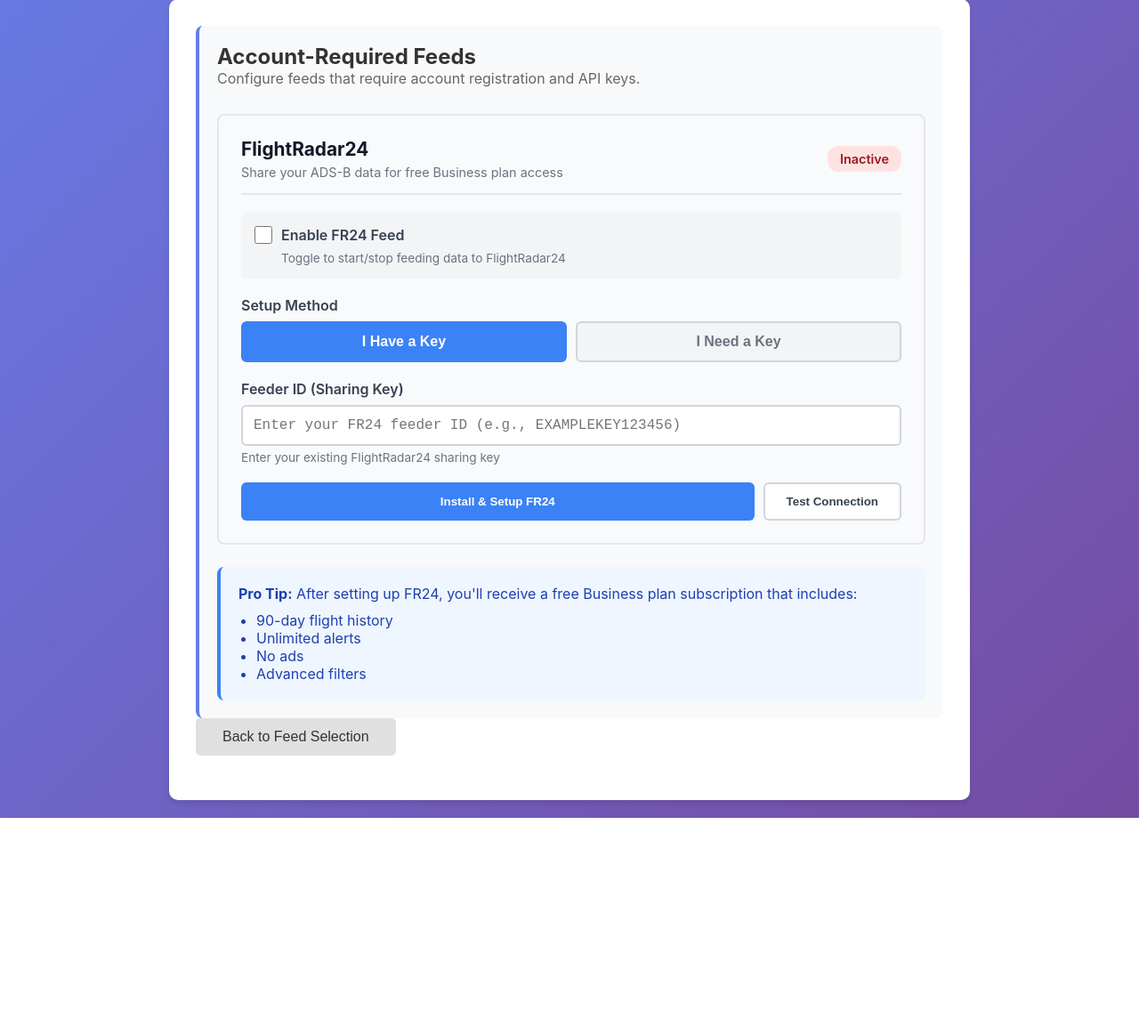
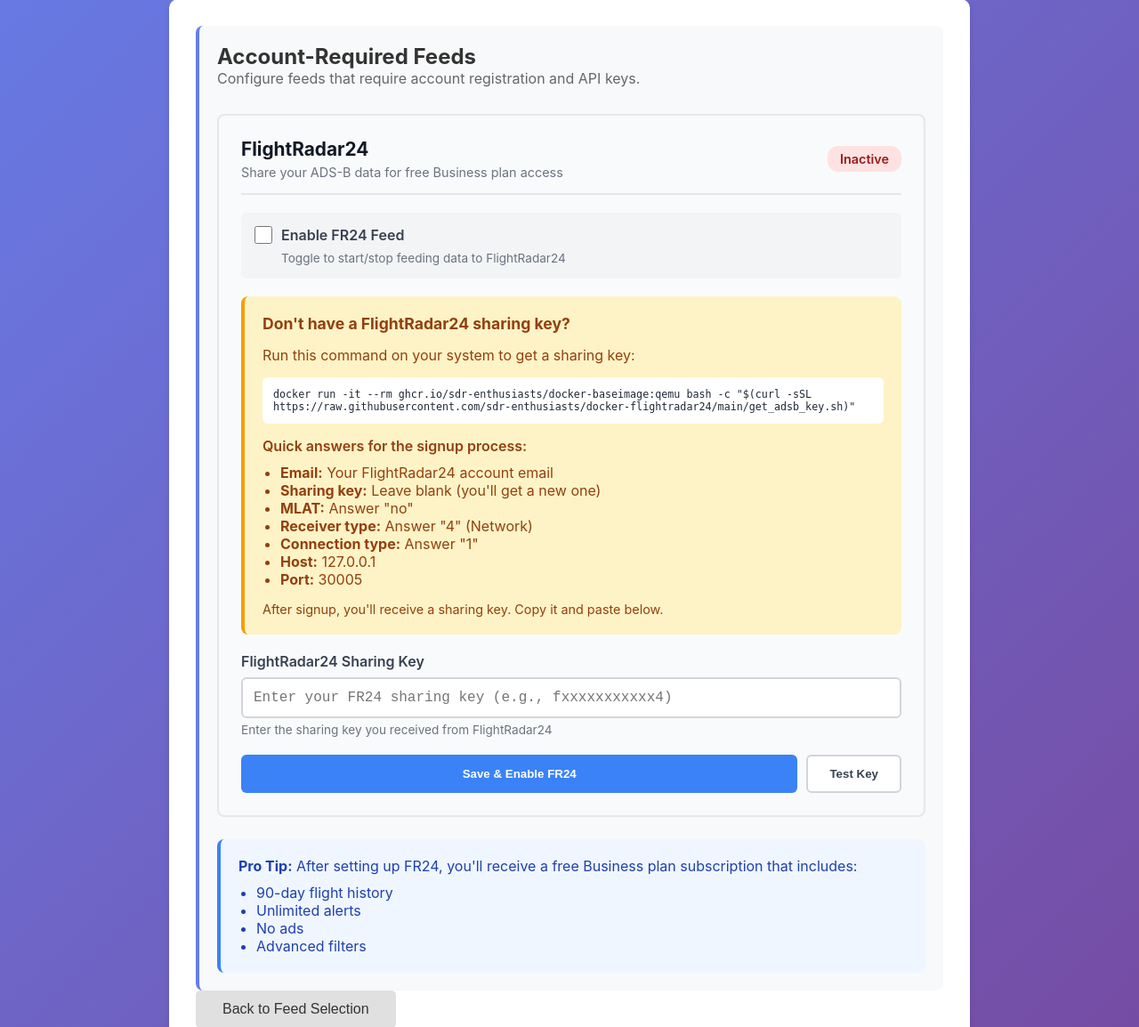
Before and after one commit to cfd2474/feeder_test, a Flask app: page /feeds/account-required in a window 1280 px wide. Shown: the part 247-1401 px from the top of the page at 89% size. Before the commit the page ends 1166 px from the top, so only its background shows below. Run offline with Flask 3, Linux system fonts and the light colour scheme.

Commit message:
fr24 rework

```diff
--- a/web/app.py
+++ b/web/app.py
@@ -17,7 +17,7 @@
 app = Flask(__name__)
 
 # Version information
-VERSION = "2.35.0"
+VERSION = "2.36.0"
 
 # Global progress tracking
 service_progress = {
@@ -937,50 +937,32 @@
         if not feeder_id:
             return jsonify({'success': False, 'message': 'Feeder ID is required'})
 
-        # Read current env
-        env = read_env()
-
-        # Update .env with FR24 key and enable it
+        # Update .env with FR24 key
         update_env_var('FR24_KEY', feeder_id)
         update_env_var('FR24_ENABLED', 'true')
 
-        # Check if FR24 container exists
-        check_result = subprocess.run(['docker', 'ps', '-a', '--filter', 'name=fr24feed', '--format', '{{.Names}}'],
-                                     capture_output=True, text=True, timeout=5)
+        # Start FR24 container using docker-compose
+        compose_file = '/opt/taknet-ps/config/docker-compose.yml'
+        env_file = '/opt/taknet-ps/config/.env'
 
-        if 'fr24feed' in check_result.stdout:
-            # Container exists, remove it first
-            subprocess.run(['docker', 'rm', '-f', 'fr24feed'], timeout=30, check=True)
-
-        # Create new FR24 container
-        # CRITICAL: Must specify BEASTHOST to tell FR24 where to get ADSB data
-        docker_cmd = [
-            'docker', 'run', '-d',
-            '--name', 'fr24feed',
-            '--restart', 'unless-stopped',
-            '-e', 'BEASTHOST=ultrafeeder',  # CRITICAL: Points to ultrafeeder for data
-            '-e', f'FR24KEY={feeder_id}',
-            '-e', 'MLAT=yes',
-            '-p', '8754:8754',
-            '--tmpfs', '/var/log',  # Reduce SD card wear
-            'ghcr.io/sdr-enthusiasts/docker-flightradar24:latest'
-        ]
-
-        result = subprocess.run(docker_cmd, capture_output=True, text=True, timeout=60, check=True)
+        result = subprocess.run(
+            ['docker-compose', '-f', compose_file, '--env-file', env_file, 'up', '-d', 'fr24'],
+            capture_output=True, text=True, timeout=60
+        )
 
         if result.returncode == 0:
-            return jsonify({'success': True, 'message': 'FR24 container created and started successfully'})
+            return jsonify({'success': True, 'message': 'FR24 feed enabled successfully'})
         else:
-            return jsonify({'success': False, 'message': f'Failed to create container: {result.stderr}'})
+            return jsonify({'success': False, 'message': f'Failed to start FR24: {result.stderr}'})
 
-    except subprocess.CalledProcessError as e:
-        return jsonify({'success': False, 'message': f'Docker error: {e.stderr if e.stderr else str(e)}'})
+    except subprocess.TimeoutExpired:
+        return jsonify({'success': False, 'message': 'Operation timed out'})
     except Exception as e:
         return jsonify({'success': False, 'message': str(e)})
 
 @app.route('/api/feeds/fr24/test', methods=['POST'])
 def api_fr24_test():
-    """Test FR24 connection"""
+    """Test FR24 key validity"""
     try:
         data = request.json
         feeder_id = data.get('feeder_id', '').strip()
@@ -992,110 +974,11 @@
         if len(feeder_id) < 10:
             return jsonify({'success': False, 'message': 'Feeder ID appears invalid (too short)'})
 
-        # Check if FR24 container is running
-        check_result = subprocess.run(['docker', 'ps', '--filter', 'name=fr24feed', '--format', '{{.Names}}'],
-                                     capture_output=True, text=True, timeout=5)
-
-        if 'fr24feed' not in check_result.stdout:
-            return jsonify({'success': False, 'message': 'FR24 container not running'})
-
-        return jsonify({'success': True, 'message': 'FR24 connection test passed'})
+        # Key looks valid
+        return jsonify({'success': True, 'message': 'FR24 key format appears valid'})
 
     except Exception as e:
         return jsonify({'success': False, 'message': str(e)})
-
-@app.route('/api/feeds/fr24/register', methods=['POST'])
-def api_fr24_register():
-    """Register new FR24 account using official signup process"""
-    try:
-        data = request.json
-        email = data.get('email', '').strip()
-
-        if not email:
-            return jsonify({'success': False, 'message': 'Email is required'})
-
-        # Read current env for location data
-        env = read_env()
-        lat = env.get('FEEDER_LAT', '0')
-        lon = env.get('FEEDER_LONG', '0')
-        alt = env.get('FEEDER_ALT_FT', '0')
-
-        # Validate we have location data
-        if lat == '0' or lon == '0':
-            return jsonify({
-                'success': False,
-                'message': 'Feeder location not configured. Please set up your location in Settings first.'
-            })
-
-        # Prepare answers for fr24feed --signup interactive prompts
-        # Based on the signup log, here's the sequence:
-        signup_inputs = f'''{email}
-
-yes
-{lat}
-{lon}
-{alt}
-yes
-5
-ultrafeeder
-30005
-no
-no
-'''
-
-        # Run fr24feed --signup in Docker container with stdin
-        docker_cmd = [
-            'docker', 'run', '-i', '--rm',
-            'ghcr.io/sdr-enthusiasts/docker-flightradar24:latest',
-            'fr24feed', '--signup'
-        ]
-
-        try:
-            # Run the signup process
-            result = subprocess.run(
-                docker_cmd,
-                input=signup_inputs,
-                capture_output=True,
-                text=True,
-                timeout=120
-            )
-
-            # Check output - even if there's an "ERROR" at the end, registration usually succeeds
-            output = result.stdout + result.stderr
-
-            # Look for success indicators
-            if 'Submitting form data' in output or 'Please check your inbox' in output:
-                # Registration was likely successful
-                return jsonify({
-                    'success': True,
-                    'message': 'Registration submitted successfully!',
-                    'instructions': 'Check your email and visit the FR24 website to get your sharing key.',
-                    'email': email,
-                    'fr24_url': 'https://www.flightradar24.com/account/data-sharing'
-                })
-            else:
-                return jsonify({
-                    'success': False,
-                    'message': 'Registration may have failed. Please try manual registration.',
-                    'instructions': f'Visit https://www.flightradar24.com/share-your-data to register manually with email: {email}'
-                })
-
-        except subprocess.TimeoutExpired:
-            # Timeout might still mean success - FR24 registration can complete even with final error
-            return jsonify({
-                'success': True,
-                'message': 'Registration submitted (process timed out, but likely successful).',
-                'instructions': 'Check your email and visit the FR24 website to get your sharing key.',
-                'email': email,
-                'fr24_url': 'https://www.flightradar24.com/account/data-sharing'
-            })
-
-    except Exception as e:
-        return jsonify({
-            'success': False,
-            'message': f'Registration error: {str(e)}',
-            'instructions': f'Please register manually at https://www.flightradar24.com/share-your-data'
-        })
 
 @app.route('/api/feeds/fr24/toggle', methods=['POST'])
 def api_fr24_toggle():
@@ -1107,23 +990,28 @@
         # Update .env
         update_env_var('FR24_ENABLED', 'true' if enabled else 'false')
 
-        # Start or stop FR24 container
+        compose_file = '/opt/taknet-ps/config/docker-compose.yml'
+        env_file = '/opt/taknet-ps/config/.env'
+
+        # Start or stop FR24 container using docker-compose
         if enabled:
-            # Start container if it exists
-            check_result = subprocess.run(['docker', 'ps', '-a', '--filter', 'name=fr24feed', '--format', '{{.Names}}'],
-                                         capture_output=True, text=True, timeout=5)
-            if 'fr24feed' in check_result.stdout:
-                subprocess.run(['docker', 'start', 'fr24feed'], timeout=30, check=True)
-                return jsonify({'success': True, 'message': 'FR24 feed enabled'})
-            else:
-                return jsonify({'success': False, 'message': 'FR24 container not found. Please set up FR24 first.'})
+            result = subprocess.run(
+                ['docker-compose', '-f', compose_file, '--env-file', env_file, 'up', '-d', 'fr24'],
+                capture_output=True, text=True, timeout=60
+            )
         else:
-            # Stop container
-            subprocess.run(['docker', 'stop', 'fr24feed'], timeout=30, check=True)
-            return jsonify({'success': True, 'message': 'FR24 feed disabled'})
+            result = subprocess.run(
+                ['docker-compose', '-f', compose_file, 'stop', 'fr24'],
+                capture_output=True, text=True, timeout=30
+            )
 
-    except subprocess.CalledProcessError as e:
-        return jsonify({'success': False, 'message': f'Docker error: {e.stderr if e.stderr else str(e)}'})
+        if result.returncode == 0:
+            return jsonify({'success': True, 'message': f'FR24 feed {"enabled" if enabled else "disabled"}'})
+        else:
+            return jsonify({'success': False, 'message': f'Failed: {result.stderr}'})
+
+    except subprocess.TimeoutExpired:
+        return jsonify({'success': False, 'message': 'Operation timed out'})
     except Exception as e:
         return jsonify({'success': False, 'message': str(e)})
 
--- a/web/templates/feeds-account-required.html
+++ b/web/templates/feeds-account-required.html
@@ -298,99 +298,54 @@
                         </p>
                     </div>
 
-                    <!-- Setup Method Selector -->
-                    <div class="config-section">
-                        <label class="config-label">Setup Method</label>
-                        <div style="display: flex; gap: 10px; margin-bottom: 20px;">
-                            <button
-                                class="setup-method-btn active"
-                                id="method-have-key"
-                                onclick="switchSetupMethod('have-key')"
-                            >
-                                I Have a Key
-                            </button>
-                            <button
-                                class="setup-method-btn"
-                                id="method-need-key"
-                                onclick="switchSetupMethod('need-key')"
-                            >
-                                I Need a Key
-                            </button>
+                    <!-- Get Your Key Instructions -->
+                    <div class="config-section" style="padding: 20px; background: #fef3c7; border-radius: 8px; border-left: 4px solid #f59e0b; margin-bottom: 20px;">
+                        <h4 style="margin: 0 0 15px 0; color: #92400e; font-size: 1.1em;">Don't have a FlightRadar24 sharing key?</h4>
+                        <p style="margin: 0 0 15px 0; color: #92400e;">
+                            Run this command on your system to get a sharing key:
+                        </p>
+                        <div style="background: #ffffff; padding: 12px; border-radius: 6px; font-family: monospace; font-size: 0.9em; color: #1f2937; overflow-x: auto; margin-bottom: 15px;">
+                            docker run -it --rm ghcr.io/sdr-enthusiasts/docker-baseimage:qemu bash -c "$(curl -sSL https://raw.githubusercontent.com/sdr-enthusiasts/docker-flightradar24/main/get_adsb_key.sh)"
                         </div>
+                        <p style="margin: 0 0 10px 0; color: #92400e; font-weight: 600;">Quick answers for the signup process:</p>
+                        <ul style="margin: 0; padding-left: 20px; color: #92400e;">
+                            <li><strong>Email:</strong> Your FlightRadar24 account email</li>
+                            <li><strong>Sharing key:</strong> Leave blank (you'll get a new one)</li>
+                            <li><strong>MLAT:</strong> Answer "no"</li>
+                            <li><strong>Receiver type:</strong> Answer "4" (Network)</li>
+                            <li><strong>Connection type:</strong> Answer "1"</li>
+                            <li><strong>Host:</strong> 127.0.0.1</li>
+                            <li><strong>Port:</strong> 30005</li>
+                        </ul>
+                        <p style="margin: 15px 0 0 0; color: #92400e; font-size: 0.9em;">
+                            After signup, you'll receive a sharing key. Copy it and paste below.
+                        </p>
                     </div>
 
-                    <!-- Have Key Section -->
-                    <div id="have-key-section" class="setup-section">
+                    <!-- Enter Key Section -->
                     <div class="config-section">
                         <label class="config-label" for="fr24-feeder-id">
-                                Feeder ID (Sharing Key)
+                            FlightRadar24 Sharing Key
                         </label>
                         <input
                             type="text"
                             id="fr24-feeder-id"
                             class="config-input"
-                                placeholder="Enter your FR24 feeder ID (e.g., EXAMPLEKEY123456)"
+                            placeholder="Enter your FR24 sharing key (e.g., fxxxxxxxxxxx4)"
                             value="{{ fr24_key }}"
                         >
                         <p class="config-hint">
-                                Enter your existing FlightRadar24 sharing key
+                            Enter the sharing key you received from FlightRadar24
                         </p>
                     </div>
 
                     <div class="config-actions">
                         <button class="btn-primary" onclick="setupFR24WithKey()" id="setup-fr24-btn">
-                                <span id="setup-fr24-text">Install & Setup FR24</span>
+                            <span id="setup-fr24-text">Save & Enable FR24</span>
                         </button>
                         <button class="btn-secondary" onclick="testFR24()" id="test-fr24-btn">
-                                Test Connection
+                            Test Key
                         </button>
-                        </div>
-                    </div>
-
-                    <!-- Need Key Section -->
-                    <div id="need-key-section" class="setup-section" style="display: none;">
-                        <div class="config-section">
-                            <label class="config-label" for="fr24-email">
-                                Email Address
-                            </label>
-                            <input
-                                type="email"
-                                id="fr24-email"
-                                class="config-input"
-                                placeholder="your.email@example.com"
-                            >
-                            <p class="config-hint">
-                                Enter the email you'll use for your FlightRadar24 account
-                            </p>
-                        </div>
-
-                        <div class="config-section">
-                            <label class="config-label">
-                                Automated Registration Process
-                            </label>
-                            <div style="padding: 15px; background: #eff6ff; border-radius: 6px; border-left: 4px solid #3b82f6;">
-                                <p style="margin: 0 0 10px 0; color: #1e40af; font-weight: 600;">
-                                    How it works:
-                                </p>
-                                <ol style="margin: 0; padding-left: 20px; color: #1e40af;">
-                                    <li>Enter your email address above</li>
-                                    <li>Click "Register with FR24" button</li>
-                                    <li>System automatically submits registration using your feeder location</li>
-                                    <li>You'll receive confirmation and instructions</li>
-                                    <li>Visit FR24 website to get your sharing key</li>
-                                    <li>Return here and use "I Have a Key" to complete setup</li>
-                                </ol>
-                                <p style="margin: 10px 0 0 0; color: #1e40af; font-size: 0.9em; font-style: italic;">
-                                    Note: Your feeder location (lat/lon/altitude) will be automatically used from your system settings.
-                                </p>
-                            </div>
-                        </div>
-
-                        <div class="config-actions">
-                            <button class="btn-primary" onclick="registerFR24()" id="register-fr24-btn">
-                                <span id="register-fr24-text">Register with FR24</span>
-                            </button>
-                        </div>
                     </div>
 
                     <div id="fr24-result" style="margin-top: 15px; display: none;"></div>
@@ -462,24 +417,6 @@
         }
 
         // Switch between setup methods
-        function switchSetupMethod(method) {
-            const haveKeyBtn = document.getElementById('method-have-key');
-            const needKeyBtn = document.getElementById('method-need-key');
-            const haveKeySection = document.getElementById('have-key-section');
-            const needKeySection = document.getElementById('need-key-section');
-
-            if (method === 'have-key') {
-                haveKeyBtn.classList.add('active');
-                needKeyBtn.classList.remove('active');
-                haveKeySection.style.display = 'block';
-                needKeySection.style.display = 'none';
-            } else {
-                needKeyBtn.classList.add('active');
-                haveKeyBtn.classList.remove('active');
-                needKeySection.style.display = 'block';
-                haveKeySection.style.display = 'none';
-            }
-        }
 
         // Toggle FR24 enabled/disabled
         async function toggleFR24Enabled(enabled) {
@@ -583,68 +520,6 @@
         }
 
         // Register new FR24 account and setup
-        async function registerFR24() {
-            const email = document.getElementById('fr24-email').value.trim();
-            const registerBtn = document.getElementById('register-fr24-btn');
-            const registerText = document.getElementById('register-fr24-text');
-            const resultDiv = document.getElementById('fr24-result');
-
-            if (!email) {
-                showResult('error', 'Please enter an email address');
-                return;
-            }
-
-            // Basic email validation
-            const emailRegex = /^[^\s@]+@[^\s@]+\.[^\s@]+$/;
-            if (!emailRegex.test(email)) {
-                showResult('error', 'Please enter a valid email address');
-                return;
-            }
-
-            // Disable button and show loading
-            registerBtn.disabled = true;
-            registerText.textContent = 'Submitting registration to FR24...';
-            resultDiv.style.display = 'none';
-
-            try {
-                const response = await fetch('/api/feeds/fr24/register', {
-                    method: 'POST',
-                    headers: { 'Content-Type': 'application/json' },
-                    body: JSON.stringify({
-                        email: email
-                    })
-                });
-
-                const data = await response.json();
-
-                if (data.success) {
-                    // Registration submitted successfully
-                    const message = `${data.message}\n\n` +
-                                  `Next steps:\n` +
-                                  `1. Check your email (${data.email})\n` +
-                                  `2. Visit: ${data.fr24_url}\n` +
-                                  `3. Copy your sharing key\n` +
-                                  `4. Click "I Have a Key" and enter it`;
-                    showResult('success', message);
-
-                    // Switch to "I Have a Key" tab after 3 seconds
-                    setTimeout(() => {
-                        switchSetupMethod('have-key');
-                    }, 3000);
-                } else {
-                    if (data.instructions) {
-                        showResult('error', data.message + '\n\n' + data.instructions);
-                    } else {
-                        showResult('error', data.message);
-                    }
-                }
-            } catch (error) {
-                showResult('error', `Error: ${error.message}`);
-            } finally {
-                registerBtn.disabled = false;
-                registerText.textContent = 'Register with FR24';
-            }
-        }
 
         // Test FR24 connection
         async function testFR24() {
```
Also changed, not shown: config/docker-compose.yml (+21 -0 lines), 4 other files. Lines whose indentation alone changed are shown as unchanged.
